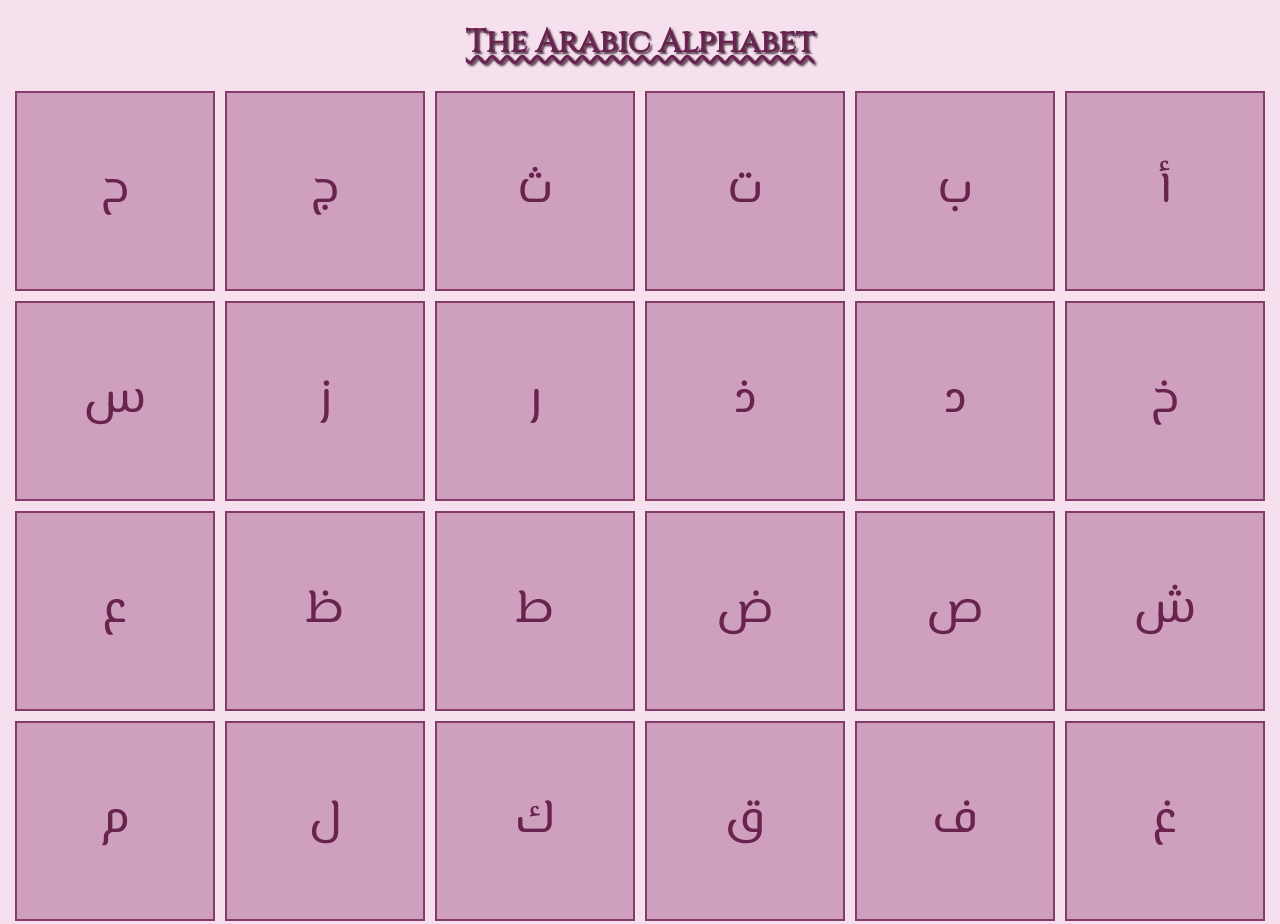
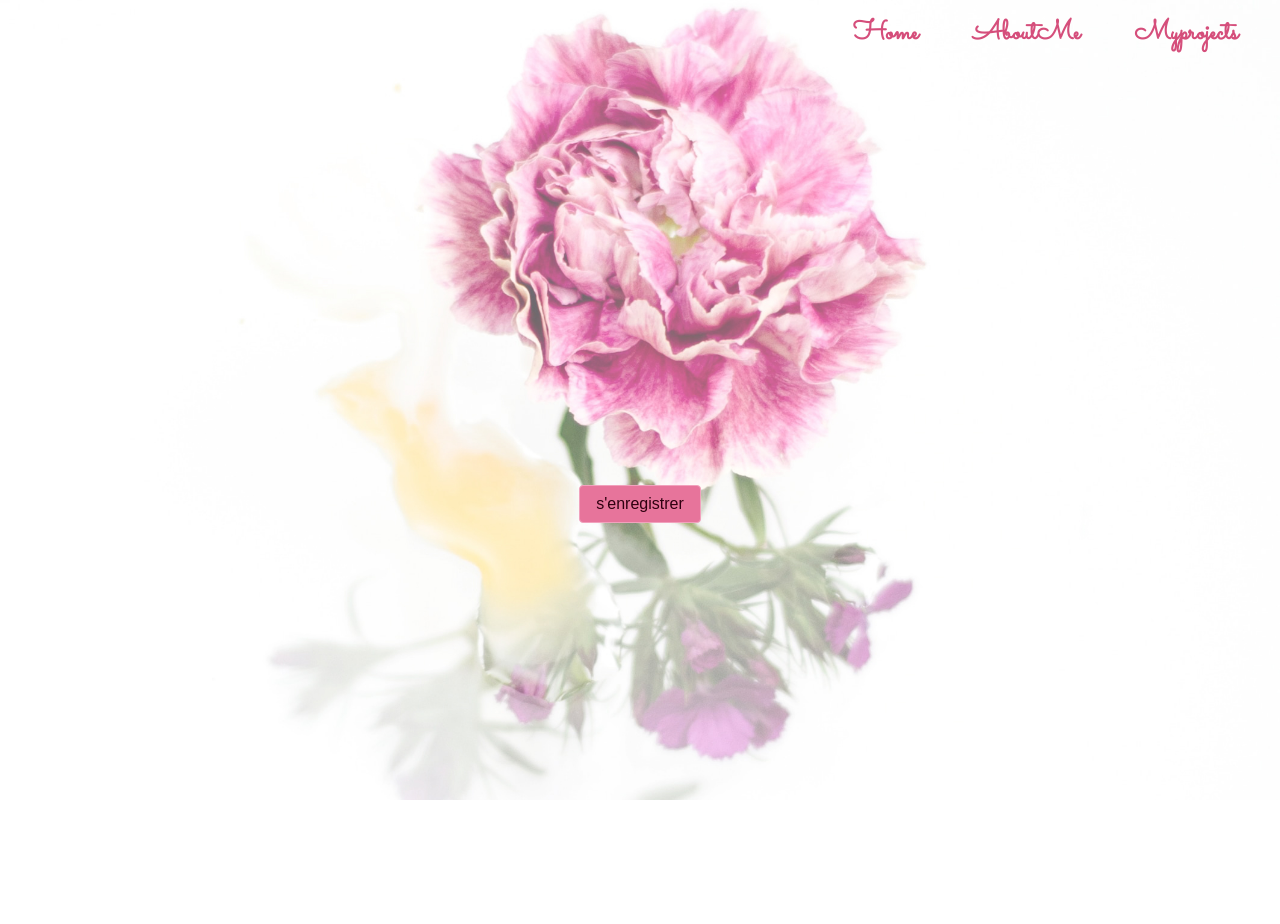
Before and after one commit to ouafaa1982/ouafaa1982.gethub.io, a plain HTML site: page index.html in a window 1280 px wide. Shown: the top 924 px of the page. After the commit the page ends 800 px from the top, so only its background shows below. Drawn offline with nearby package versions, Linux system fonts and the light colour scheme.

Commit message:
landpage forst

```diff
--- a/index.html
+++ b/index.html
@@ -1,46 +1,43 @@
 <!DOCTYPE html>
 <html>
-<head>
-	<title>arabic alphabet</title>
-	<link rel="stylesheet" type="text/css" href="stylealphabet.css">
-	<link href="https://fonts.googleapis.com/css?family=El+Messiri&display=swap" rel="stylesheet">
-	<link href="https://fonts.googleapis.com/css?family=Cinzel&display=swap" rel="stylesheet">
+  <head>
+    <title>Startup</title>
+
+    <!-- Google Fonts -->
+    <link href="https://fonts.googleapis.com/css?family=Montserrat" rel="stylesheet">
+    <link href="https://fonts.googleapis.com/css?family=Sacramento&display=swap" rel="stylesheet">
 
 
-</head>
-<body>
-	<h1>the arabic alphabet</h1>
-	<div class="flexy">
-		<span class="alphabet">أ   </span>
-		<span class="alphabet">ب  </span>
-		<span class="alphabet">ت  </span>
-		<span class="alphabet">ث  </span>
-		<span class="alphabet">ج  </span>
-		<span class="alphabet">ح  </span>
-		<span class="alphabet">خ  </span>
-		<span class="alphabet">د  </span>
-		<span class="alphabet"> ذ </span>
-		<span class="alphabet">ر  </span>
-		<span class="alphabet">ز  </span>
-		<span class="alphabet">س   </span>
-		<span class="alphabet">ش  </span>
-		<span class="alphabet">ص  </span>
-		<span class="alphabet">ض   </span>
-		<span class="alphabet">ط  </span>
-		<span class="alphabet">ظ  </span>
-		<span class="alphabet">ع   </span>
-		<span class="alphabet">غ  </span>
-		<span class="alphabet">ف  </span>
-		<span class="alphabet">ق  </span>
-		<span class="alphabet">ك  </span>
-		<span class="alphabet">  ل  </span>
-		<span class="alphabet"> م </span>
-		<span class="alphabet">ن  </span>
-		<span class="alphabet">ه  </span>
-		<span class="alphabet"> و  </span>
-		<span class="alphabet"> ي  </span>
+    <!-- Bootstrap CSS from a CDN. This way you don't have to include the bootstrap file yourself -->
+    <link rel="stylesheet" href="https://maxcdn.bootstrapcdn.com/bootstrap/4.0.0-alpha.6/css/bootstrap.min.css" integrity="sha384-rwoIResjU2yc3z8GV/NPeZWAv56rSmLldC3R/AZzGRnGxQQKnKkoFVhFQhNUwEyJ" crossorigin="anonymous">
 
-	</div>
-
-</body>
+    <!-- Your own stylesheet -->
+    <link rel="stylesheet" type="text/css" href="style.css">
+  </head>
+  <body>
+	<div class="container">
+  <div class="row ">
+    <div class="col-xl">
+	     <ul class="nav mymenu justify-content-end">
+		  <li class="nav-item ">
+		    <a class="nav-link active elmentmymenu" href="#">home</a>
+		  </li>
+		  <li class="nav-item">
+		    <a class="nav-link elmentmymenu" href="#">AboutMe</a>
+		  </li>
+		  <li class="nav-item">
+		    <a class="nav-link elmentmymenu" href="#">Myprojects</a>
+		  </li>
+		</ul>
+    </div>
+    <div class="w-100"></div>
+    <hr>
+    <div class="col-xl">
+    	<div class="enregistrement">
+	     	<button type="button" class="btn btn-secondary">s'enregistrer</button>
+	    </div>
+    </div>
+  </div>
+</div>
+  </body>
 </html>
--- /dev/null
+++ b/style.css
@@ -0,0 +1,52 @@
+body,
+html {
+  width: 100%;
+  height: 100%;
+}
+
+body {
+  font-family: 'Montserrat', sans-serif;
+
+}
+
+.container{
+	background-image: url(header.jpg);
+	background-size: cover;
+	background-position:  center;
+	height: 100%;
+	width: 100%
+
+}
+
+.mymenu{
+	width: 100%;
+	text-align: right;
+	font-family: 'Sacramento', cursive;
+	font-size: 1.7rem;
+	text-transform: capitalize;
+
+}
+.elmentmymenu{
+	color: #D54E7B;
+	font-weight: bold;
+}
+.elmentmymenu:hover{
+	color: #C02D5E;
+}
+
+hr{
+	margin-top: 400px;
+}
+.btn{
+	background-color: #E7749B;
+	color: #2F0010;
+	border-color: #F1A2BD;
+}
+.enregistrement{
+	text-align:  center;
+}
+
+.btn:hover{
+	background-color: #F1A2BD;
+	border-color: #F1A2BD
+}
--- a/stylealphabet.css
+++ /dev/null
@@ -1,44 +0,0 @@
-body{
-	background-color: rgb(246, 224, 238);
-}
-h1{
-	text-transform: capitalize;
-	text-align: center;
-	color: #68234E;
-	font-family: 'Cinzel', serif;
-	text-decoration: underline wavy ;
-	text-shadow: 2px 2px 2px #503847;
-
-}
-.flexy{
-	display: flex;
-	flex-wrap: wrap;
-	justify-content: center;
-	align-content: center;
-	flex-direction: row-reverse;
-
-
-}
-
-.alphabet{
-	font-family: 'El Messiri', sans-serif;
-	text-align: center;
-	color: #68234E;
-	font-size: 3rem;
-	width: 200px;
-	height: 200px;
-	padding: 60px ;
-	box-sizing: border-box;
-	background-color: rgba(169, 99, 143, 0.5 );
-	border : 2px solid rgb(134, 60, 106 );
-	margin: 5px;
-	transition: all 1s;
-
-}
-.alphabet:hover{
-	transform: scale(1.3);
-	background-color: rgb(169, 99, 143);
-	font-size: 5em;
-	padding: 37px ;
-	box-sizing: border-box;
-}
--- a/styles.css
+++ /dev/null
@@ -1,17 +0,0 @@
-* {
-  margin:0px;
-  padding:0px;
-}
-
-#octocat {
-  display: block;
-  width:384px;
-  margin: 50px auto;
-}
-
-p {
-  display: block;
-  width: 400px;
-  margin: 50px auto;
-  font: 30px Monaco,"Courier New","DejaVu Sans Mono","Bitstream Vera Sans Mono",monospace;
-}
```
Also changed, not shown: header.jpg (added).
